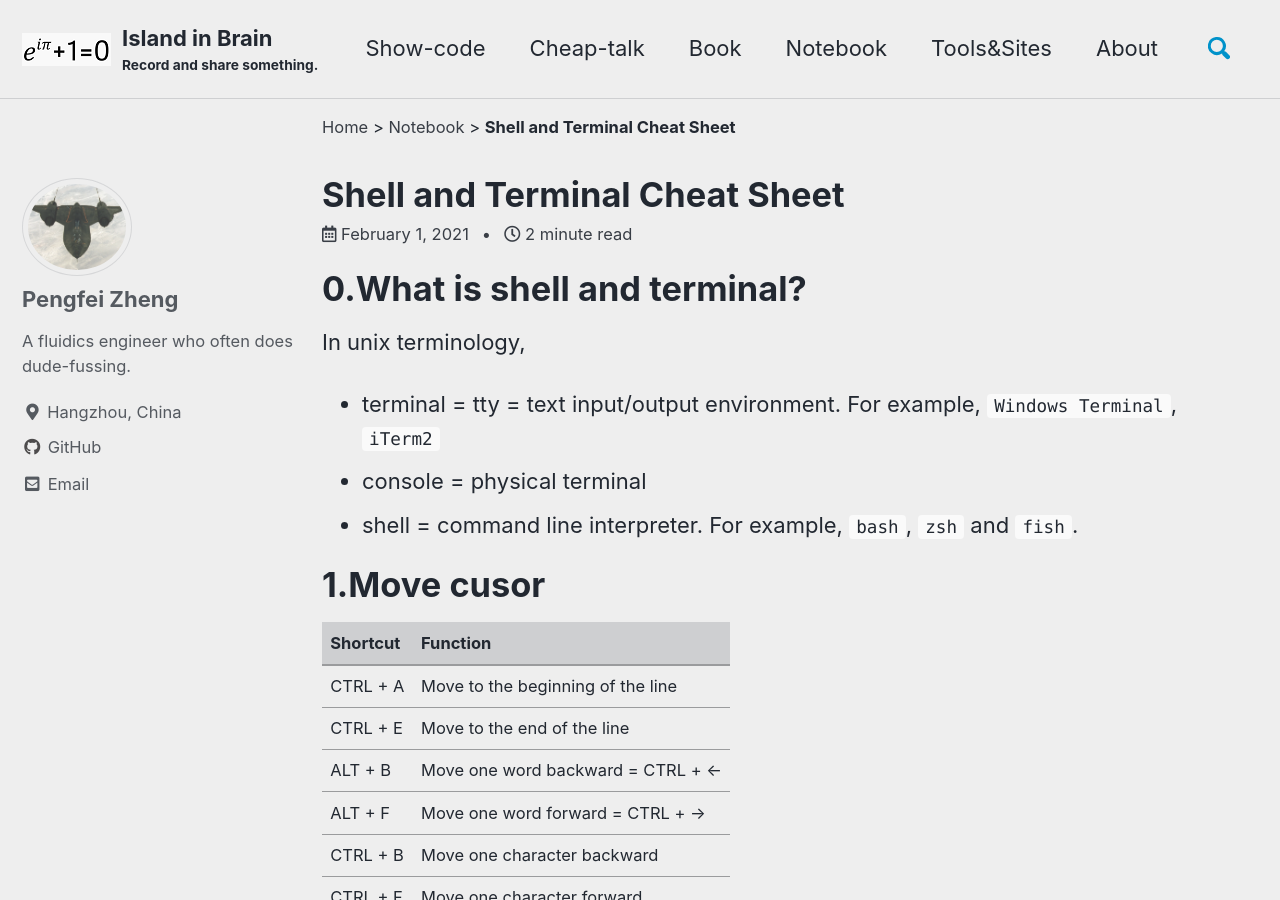
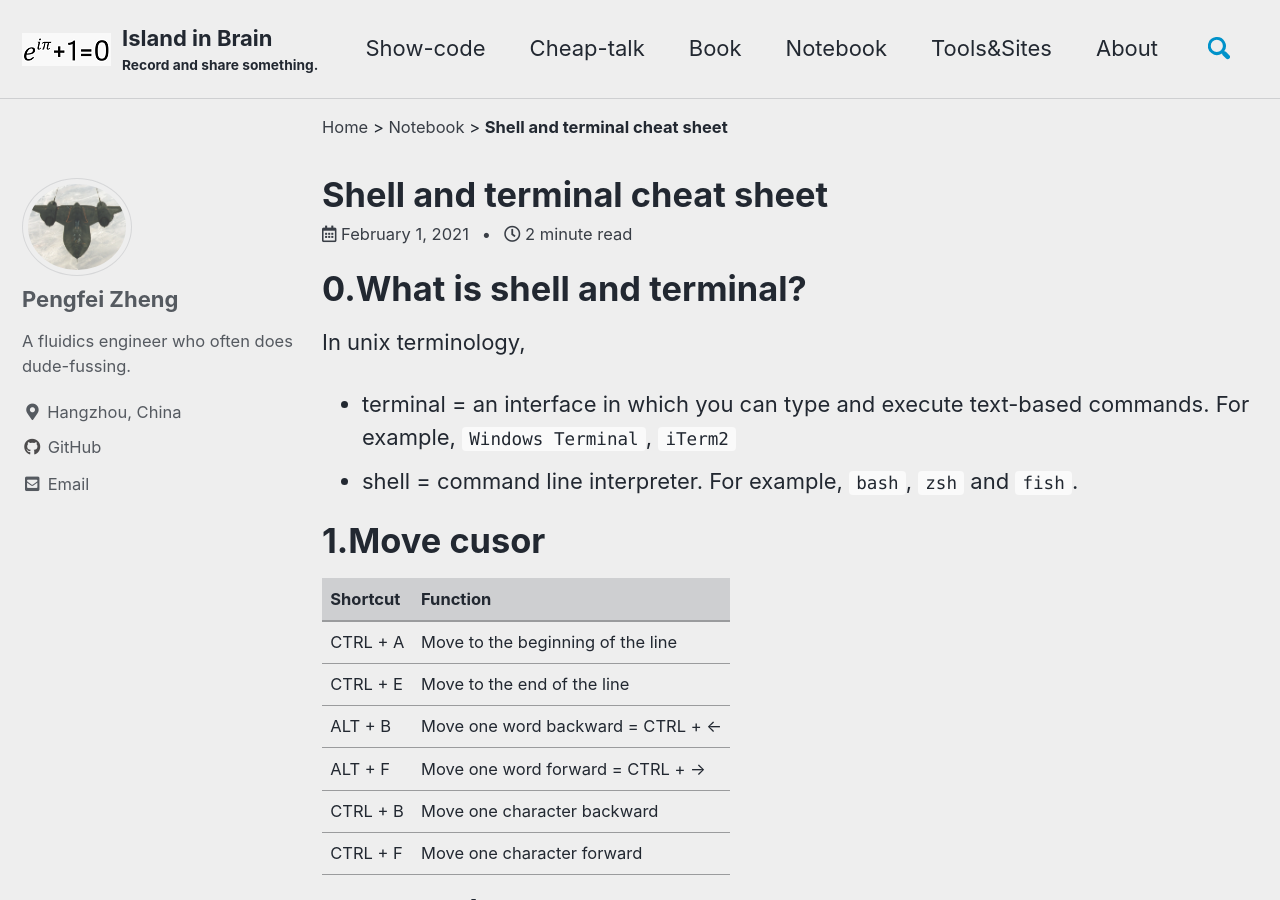
Before and after one commit to pengfei-zheng/pengfei-zheng.github.io, a Jekyll site: the page built from _posts/notebook/2021-02-01-Shell-and-terminal-cheat-sheet.md, in a window 1280 px wide and 900 px high. Built offline with Jekyll 4.4.1, drawn with Linux system fonts in a browser that asks for light colours; cached includes are drawn as plain includes.

Commit message:
Revise shell and terminal cheat sheet

```diff
--- a/_posts/notebook/2021-02-01-Shell-and-terminal-cheat-sheet.md
+++ b/_posts/notebook/2021-02-01-Shell-and-terminal-cheat-sheet.md
@@ -2,15 +2,14 @@
 categories: Notebook
 layout: single
 classes: wide
-title: Shell and Terminal Cheat Sheet
+title: Shell and terminal cheat sheet
 ---
 
 # 0.What is shell and terminal?
 
 In unix terminology,
 
- - terminal = tty = text input/output environment. For example, `Windows Terminal`, `iTerm2`
- - console = physical terminal
+ - terminal = an interface in which you can type and execute text-based commands. For example, `Windows Terminal`, `iTerm2`
  - shell = command line interpreter. For example, `bash`, `zsh` and `fish`.
 
 # 1.Move cusor
```
